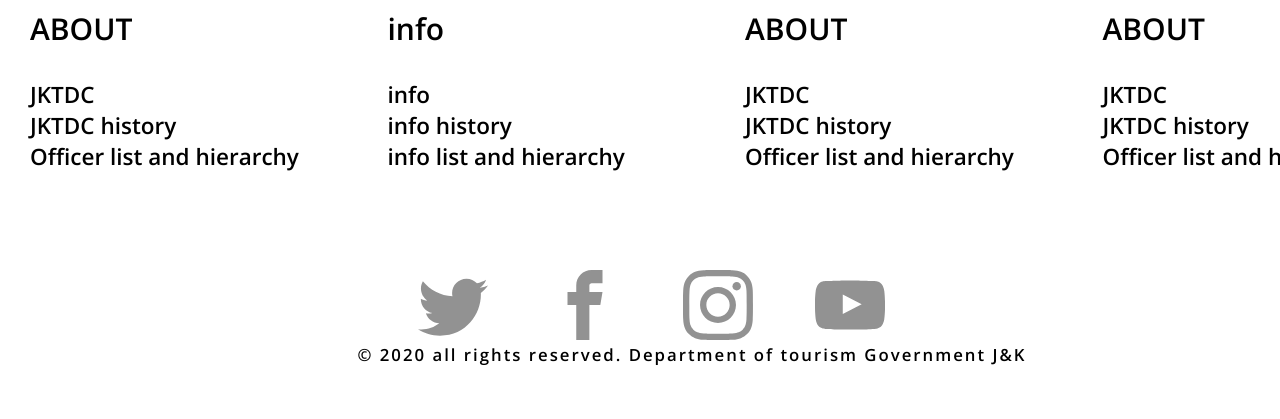
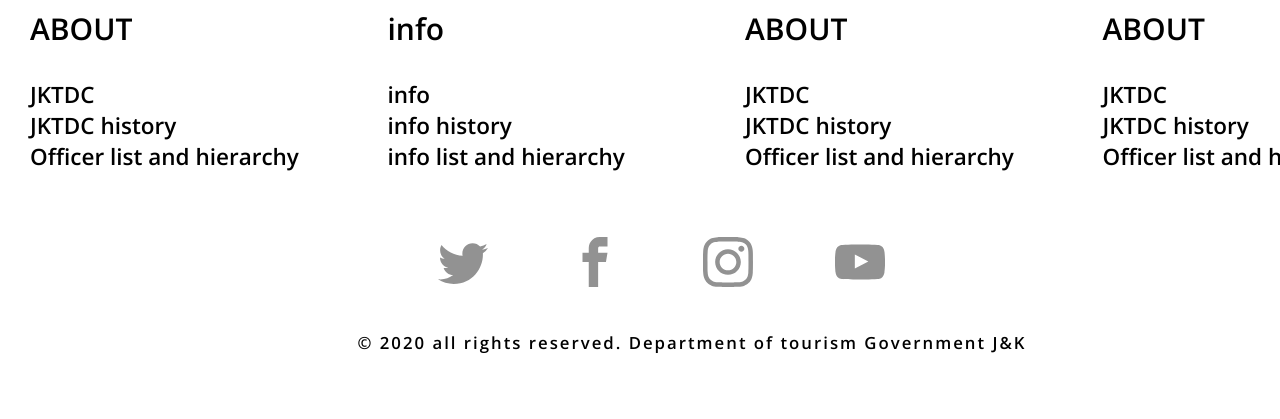
Before and after one commit to TrellixVulnTeam/project-1_8BVX, a plain HTML site: page index.html in a window 1280 px wide. Shown: the part 4332-4751 px from the top of the page. After the commit the page ends 4712 px from the top, so only its background shows below. Drawn offline with nearby package versions, Linux system fonts and the light colour scheme; a web font is replaced by a local one.

Commit message:
footer fixed

```diff
--- a/scss/base/_base.scss
+++ b/scss/base/_base.scss
@@ -15,6 +15,7 @@ html{
     font-size: 50%;   }
 }
 body{
+    height: max-content;
     width: 87.5em;
     @media only screen and (max-width:75em ) {
 
--- a/scss/layout/_footer.scss
+++ b/scss/layout/_footer.scss
@@ -1,4 +1,5 @@
 .footer{
+    height: max-conten5;
     grid-row: 7/8;
     &__about{
         font-size: 1.5rem;
@@ -40,31 +41,32 @@
         grid-row: 5/6;
         grid-column:2/4 ;
         &-twitter{
-            width: 7rem;
-            height: 7rem;
-            margin-left: 6rem;
+            width: 5rem;
+            height: 5rem;
+            margin-left: 8rem;
             fill: rgb(146, 146, 146);
         }
         &-facebook{
-            margin-left: 6rem;
-            width: 7rem;
-            height: 7rem;
+            margin-left: 8rem;
+            width: 5rem;
+            height: 5rem;
             fill: rgb(146, 146, 146);
         }
         &-youtube{
-            margin-left: 6rem;
-            width: 7rem;
-            height: 7rem;
+            margin-left: 8rem;
+            width: 5rem;
+            height: 5rem;
             fill: rgb(146, 146, 146);
         }
         &-instagram{
-            margin-left: 6rem;
-            width: 7rem;
-            height: 7rem;
+            margin-left: 8rem;
+            width: 5rem;
+            height: 5rem;
             fill: rgb(146, 146, 146);
         }
     }
     &__copy-right{
+        margin-top: 3rem;
         grid-row: 6/7;
         grid-column:2/4 ;
         font-size: 2.5rem;
--- a/scss/layout/_grid.scss
+++ b/scss/layout/_grid.scss
@@ -1,6 +1,6 @@
 .container{
     display: grid;
-    grid-template-rows: 100vh repeat( 6, max-content) 50vh;
+    grid-template-rows: 100vh repeat( 6, max-content);
 }
 .header{
     display: grid;
```
Also changed, not shown: scss/main.css, 1 other file.
